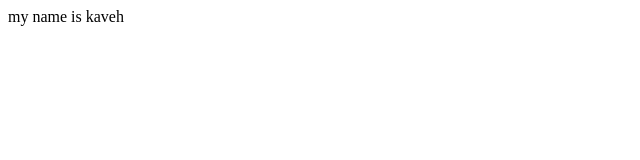
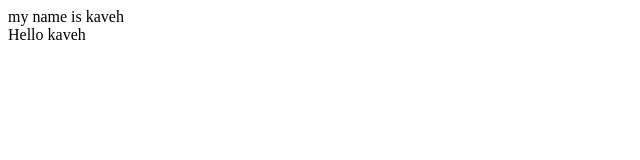
Before and after one commit to KavehKarami/react-cloneElement-sample, a React (Create React App) app: page / in a window 1280 px wide. Shown: the top 160 px of the page, without its empty margins (0-640 px from the left). Built offline with nearby package versions, Linux system fonts and the light colour scheme.

Commit message:
2 files modified, 1 added

```diff
--- a/src/App.js
+++ b/src/App.js
@@ -1,6 +1,7 @@
 import React from "react";
 import Parent from "./Parent";
 import Child from "./Child";
+import Child2 from "./Child2";
 import "./style.css";
 
 export default function App() {
@@ -8,6 +9,7 @@ export default function App() {
     <div>
       <Parent name="kaveh" >
         <Child />
+        <Child2 />
       </Parent>
     </div>
   );
--- /dev/null
+++ b/src/Child2.jsx
@@ -0,0 +1,11 @@
+import React from "react";
+
+const Child2 = (props) => {
+  console.log('Children Props(recived from Parent Props): ', props)
+
+  return(
+    <div>Hello {props.name}</div>
+  )
+}
+
+export default Child2
--- a/src/Parent.jsx
+++ b/src/Parent.jsx
@@ -5,6 +5,7 @@ const Parent = (props) => {
 
   return(
     <div>
+      {/* this React.Children only for sibling Element; if u have one child in the component as a children u no longer need to use React.Children ... ; u can only use React.cloneElement but instead child write props.children */}
       {React.Children.map(props.children, (child) => {
           return React.cloneElement(child,{name: props.name})
       })}
```
